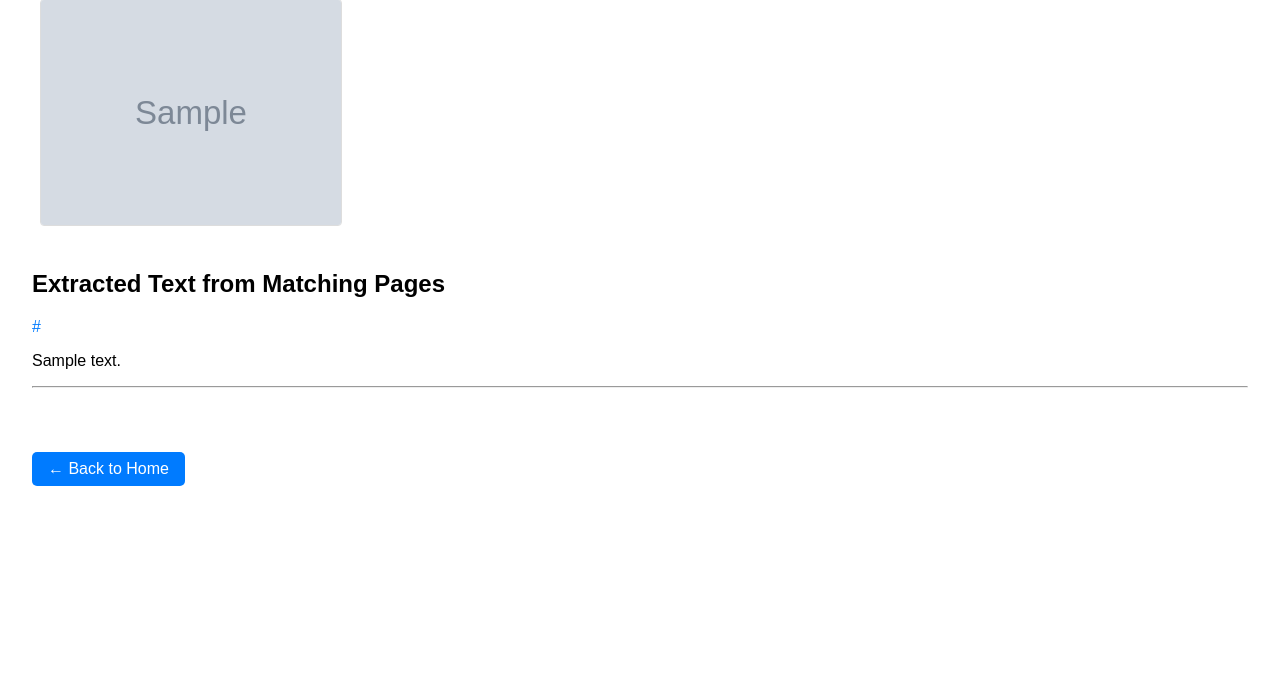
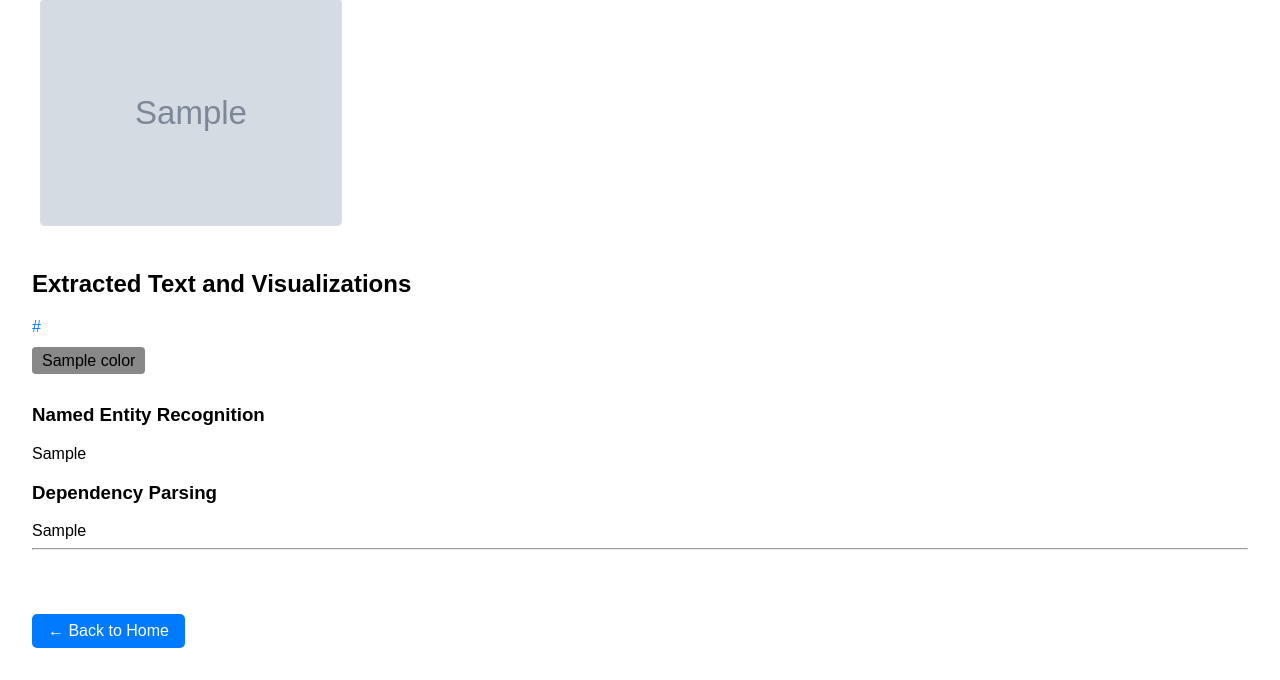
Before and after one commit to Priyageorge123/Multimodal-factcheck, a Flask app: template templates/result.html in a window 1280 px wide. Shown: the part 876-1556 px from the top of the page. Before the commit the page ends 1362 px from the top, so only its background shows below. Run offline with Flask 3, Linux system fonts and the light colour scheme; the template is opened without the code that fills it: most values are stand-ins (such as "Sample title", 1, 10 or a date in 2020); grey boxes marked "Sample" are stand-in pictures; parts of the project's set-up code (start-up, migrations or seed data) failed here and were passed over.

Commit message:
Added NER and Dependency Parsing

```diff
--- a/app.py
+++ b/app.py
@@ -1,10 +1,12 @@
 import os
 import argparse
 import requests
+import spacy
 from flask import Flask, render_template, request, send_from_directory
 from bs4 import BeautifulSoup
 from google.cloud import vision
 from werkzeug.utils import secure_filename
+from spacy import displacy
 
 
 UPLOAD_FOLDER="C:/Users/priya/IML_Task/uploads"
@@ -40,7 +42,7 @@ def analyze_image(image_url=False,path=False):
         results["pages"] = [page.url for page in annotations.pages_with_matching_images]
         for page in annotations.pages_with_matching_images:
             if page.full_matching_images:
-                results["matching_images"]=[img.url for img in page.full_matching_images]
+                results["matching_images"].extend([img.url for img in page.full_matching_images])
             if page.partial_matching_images:
                 for image in page.partial_matching_images:
                     results["matching_images"].append(image.url)
@@ -90,13 +92,39 @@ def uploaded_file(filename):
 
 @app.route("/", methods=["GET", "POST"])
 def index():
+    image_url = None
+    image_file = None
+    caption = None
     if request.method == "POST":
-        image_file=request.files['file']
-        image_url = request.form.get("image_url")
-        caption = request.form.get("caption")
+        submit_type=request.form.get("submit_type")
+        if submit_type=="Search Image":
+            image_file=request.files['file']
+            image_url = request.form.get("image_url")
+        elif submit_type=="Search Caption":
+            caption = request.form.get("caption")
 
         filename = None
         path = None
+        colors = {
+                            "PERSON": "#a6e22d",
+                            "ORG": "#ff7f0e",
+                            "LOC": "#1f77b4",
+                            "FAC": "#d62728",
+                            "PRODUCT": "#9467bd",
+                            "EVENT": "#bcbd22",
+                            "WORK_OF_ART": "#17becf",
+                            "LAW": "#8c564b",
+                            "LANGUAGE": "#e377c2",
+                            "DATE": "#2ca02c",
+                            "TIME": "#1c9099",
+                            "PERCENT": "#7f7f7f",
+                            "MONEY": "#ff1493",
+                            "QUANTITY": "#aec7e8",
+                            "ORDINAL": "#ffbb78",
+                            "CARDINAL": "#98df8a",
+                            "NORP": "#c49c94"
+                        }
+        options={"colors":colors}
 
         if image_url or image_file:
             try:
@@ -111,7 +139,15 @@ def index():
                     results = analyze_image(image_url=image_url)
 
                 pages = [{"url":url,"text":extract_page_text(url)} for url in results.get("pages", [])]
+                nlp=spacy.load("en_core_web_sm")
 
+                for page in pages:
+                    doc = nlp(page["text"])
+                    entity_labels = set(ent.label_ for ent in doc.ents)
+                    page["colors"] = {label: colors.get(label, "#ddd") for label in entity_labels}
+                    # Render HTML for NER and dependency parsing
+                    page["ner_html"] = displacy.render(doc, style="ent",options=options, page=True)
+                    page["dep_html"] = displacy.render(doc, style="dep", page=True)
                 return render_template("result.html",
                                        image_url=image_url,
                                        path=path,
@@ -119,15 +155,22 @@ def index():
                                        entities=results["entities"],
                                        matching_images=results["matching_images"],
                                        visually_similar_images=results["visually_similar_images"],
-                                       pages=pages)
+                                       pages=pages
+                                       )
             except Exception as e:
                 return f"<h2>Error: {e}</h2>"
 
         elif caption:
             try:
                 search_results = search_caption(caption)
+                nlp=spacy.load("en_core_web_sm")
                 for result in search_results:
                     result["text"]=extract_page_text(result.get("page_url",""))
+                    doc=nlp(result["text"])
+                    entity_labels = set(ent.label_ for ent in doc.ents)
+                    result["colors"] = {label: colors.get(label, "#ddd") for label in entity_labels}
+                    result["rendered_ner"]=displacy.render(doc,style="ent",options=options,page=False)
+                    result["rendered_dep"]=displacy.render(doc,style="dep",page=False)
                 return render_template("result.html", caption=caption, search_results=search_results)
             except Exception as e:
                 return f"<h2>Error: {e}</h2>"
--- a/templates/result.html
+++ b/templates/result.html
@@ -99,13 +99,29 @@
     </div>
     {% endif %}
 
-    {% if pages %}
+   {% if pages %}
     <div class="section">
-        <h2>Extracted Text from Matching Pages</h2>
+        <h2>Extracted Text and Visualizations</h2>
         {% for page in pages %}
-        <a href="{{page.url}}">{{page.url}}</a>
-        <p>{{ page.text }}</p>
-        <hr>
+            <p><a href="{{ page.url }}" target="_blank">{{ page.url }}</a></p>
+            <ul style="list-style: none;">
+            {% for label, color in page.colors.items() %}
+                <li style="display: inline-block; margin-right: 15px;margin-bottom: 15px;">
+                <span style="background-color: {{ color }}; padding: 5px 10px; border-radius: 4px;">{{ label }}</span>
+                </li>
+            {% endfor %}
+            </ul>
+
+            <h3>Named Entity Recognition</h3>
+            <div>{{ page.ner_html | safe }}</div>
+
+            <h3>Dependency Parsing</h3>
+            <div style="overflow-x: auto;">
+                {{ page.dep_html | safe }}
+            </div>
+
+
+            <hr>
         {% endfor %}
     </div>
     {% endif %}
@@ -125,12 +141,21 @@
             {% if result.page_url %}
                 <p class="source-link">Source: <a href="{{ result.page_url }}" target="_blank">{{ result.page_url }}</a></p>
             {% endif %}
+            <ul style="list-style: none;">
+            {% for label, color in result.colors.items() %}
+                <li style="display: inline-block; margin-right: 15px;margin-bottom: 15px;">
+                <span style="background-color: {{ color }}; padding: 5px 10px; border-radius: 4px;">{{ label }}</span>
+                </li>
+            {% endfor %}
+            </ul>
+            <h2>Extracted Text and Visualizations</h2>
             {% if result.snippet%}
             <p class="source-link">Title:{{result.snippet}}</p>
             {% endif %}
-            {% if result.text %}
-            <p class="source-link">{{result.text}}</p>
-            {% endif %}
+            <div>{{ result.rendered_ner | safe }}</div>
+            <div style="overflow-x: auto;">
+                {{ result.rendered_dep | safe }}
+            </div>
         </div>
         <hr>
         {% endfor %}
```
Also changed, not shown: templates/index.html (+4 -3 lines).
